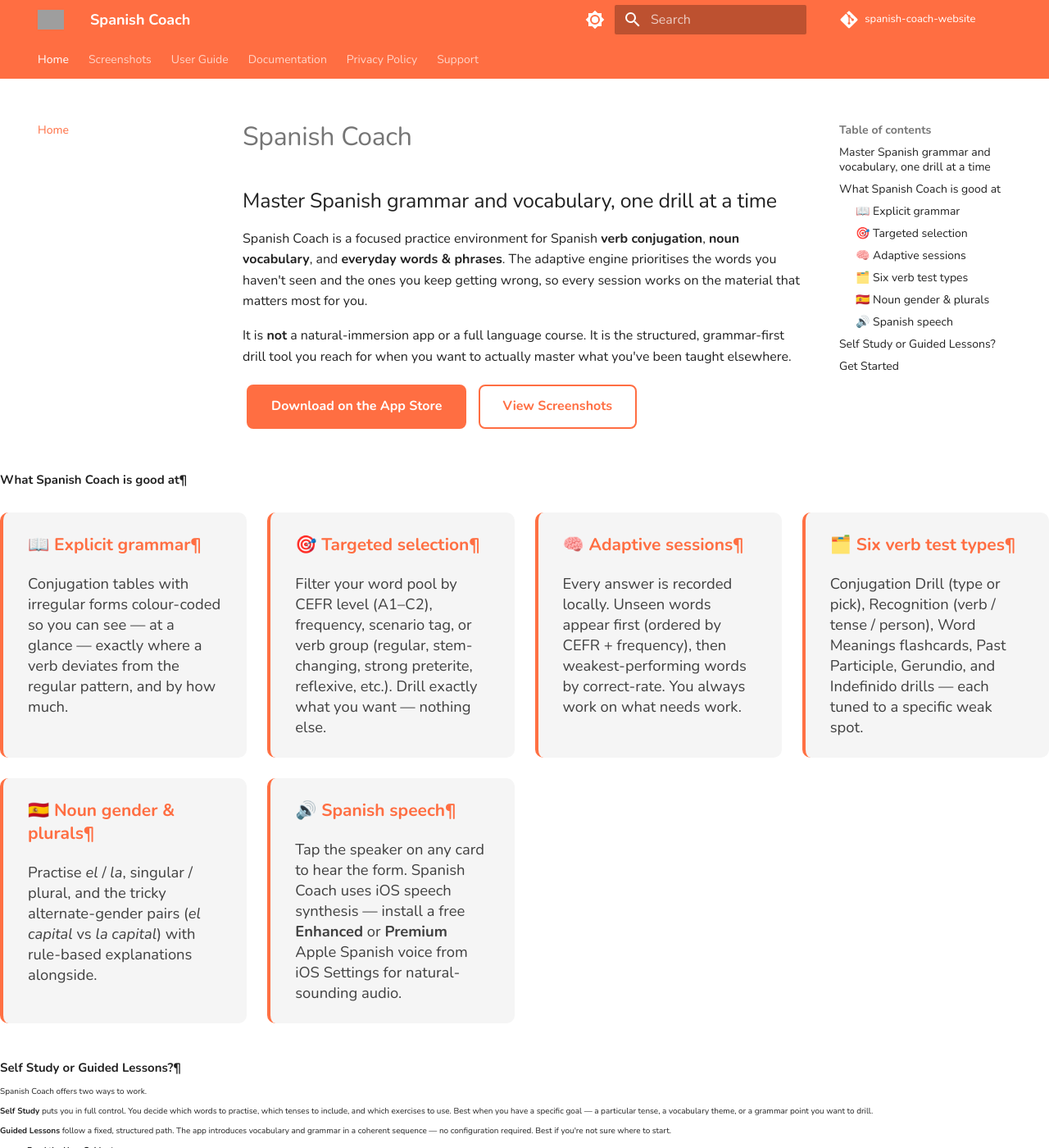
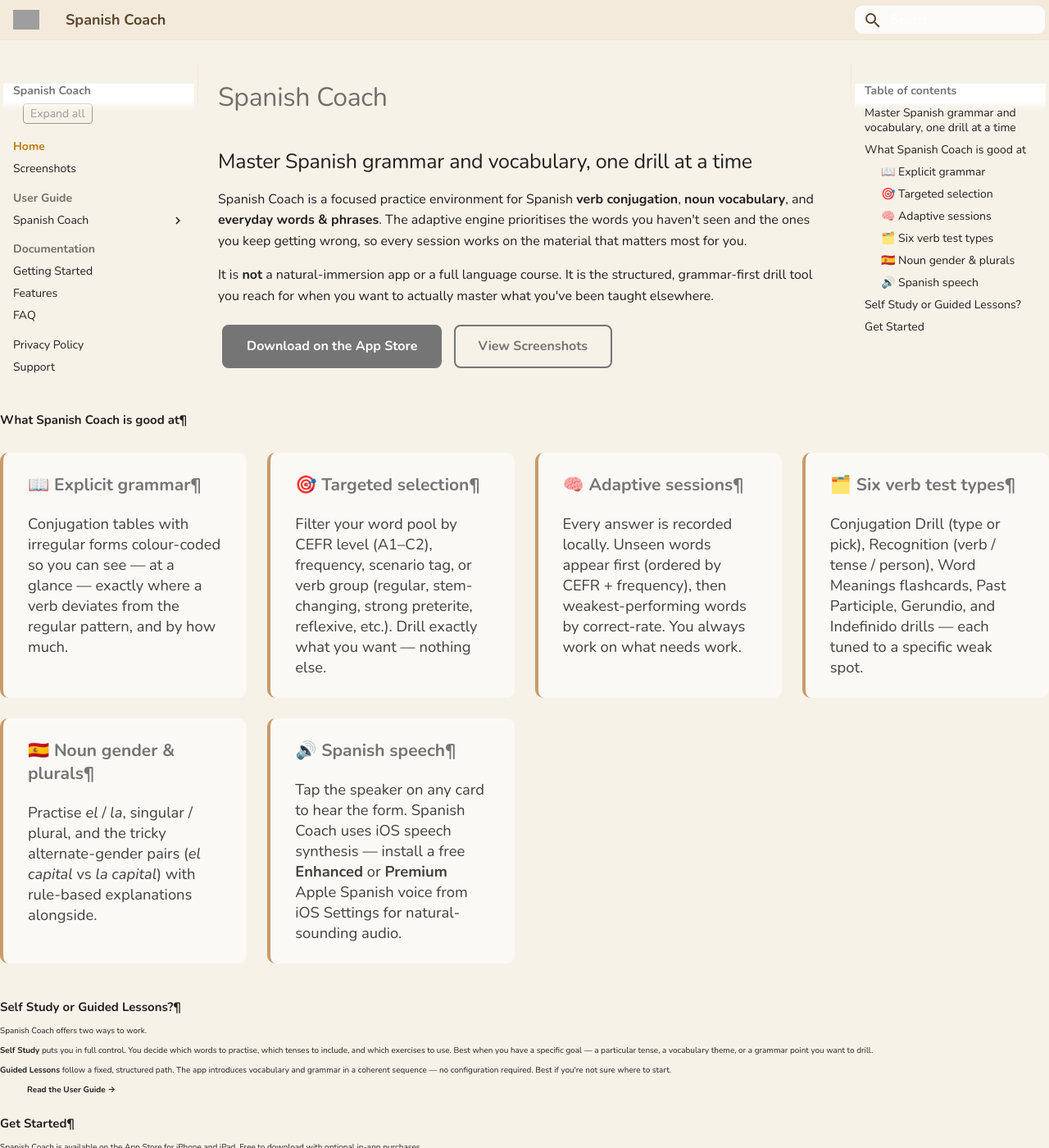
Before and after one commit to jjabakker/spanish-coach-website, an MkDocs documentation site: the page built from docs/index.md, in a window 1280 px wide and 1400 px high. Shown: the whole window at 82% size. Built offline with MkDocs 1.6.1 and Material for MkDocs 9.7.7, drawn with Linux system fonts in a browser that asks for light colours; comment, search, counter and statistics services are not loaded; grey boxes are pictures that could not be loaded.

Commit message:
First Round ChatGPT

```diff
--- a/docs/assets/css/extra.css
+++ b/docs/assets/css/extra.css
@@ -1,19 +1,39 @@
 /* ============================================
    Spanish Coach — MkDocs Extra Styles
    ============================================ */
+:root {
+  --md-default-bg-color: #f7f2e8;
+  --md-default-fg-color: #332b22;
+
+  --md-primary-fg-color: #efe4cf;
+  --md-primary-fg-color--light: #f6edde;
+  --md-primary-fg-color--dark: #dcc6a0;
+
+  --md-accent-fg-color: #c07a12;
+}
+
+
+.md-main {
+  background: #f7f2e8;
+}
+
+.md-content {
+  background: transparent;
+}
+
 
 /* ---------- Hero Section ---------- */
 .hero-section {
-  background: linear-gradient(135deg, #e64a19 0%, #ff7043 100%);
+  background: linear-gradient(135deg, #ead7b1 0%, #f5ebd7 100%);
   border-radius: 12px;
   padding: 3rem 2rem;
   margin: 1.5rem 0 2rem;
-  color: white;
+  color: #3a3128;
   text-align: center;
 }
 
 .hero-section h2 {
-  color: white !important;
+  color: #3a3128 !important;
   font-size: 2.2rem;
   margin-bottom: 0.75rem;
 }
@@ -23,6 +43,50 @@
   opacity: 0.92;
   max-width: 600px;
   margin: 0 auto 1.5rem;
+}
+
+/* ---------- Warm desert navigation ---------- */
+
+.md-header {
+  background: #f3eadb !important;
+  box-shadow: 0 1px 0 rgba(180, 140, 70, 0.12);
+}
+
+.md-header,
+.md-header * {
+  color: #5c4630 !important;
+}
+
+.md-tabs {
+  background: #f6efe3 !important;
+}
+
+.md-search__form {
+  background-color: rgba(255,255,255,0.82) !important;
+  border: 1px solid rgba(180,140,70,0.15);
+  border-radius: 10px;
+}
+
+.md-sidebar--primary {
+  border-right: 1px solid rgba(190,150,90,0.12);
+}
+
+.md-sidebar--secondary {
+  border-left: 1px solid rgba(190,150,90,0.12);
+}
+
+.md-nav__link--active,
+.md-tabs__link--active {
+  color: #c07a12 !important;
+  font-weight: 600;
+}
+
+.md-typeset a {
+  color: #b67d1f;
+}
+
+.md-typeset a:hover {
+  color: #d29a34;
 }
 
 /* ---------- Video Embed ---------- */
@@ -55,10 +119,11 @@
 }
 
 .feature-card {
-  background: var(--md-code-bg-color);
+  background: rgba(255,255,255,0.55);
+  backdrop-filter: blur(4px);
   border-radius: 10px;
   padding: 1.25rem 1.5rem;
-  border-left: 4px solid #ff7043;
+  border-left: 4px solid #c89b6d;
   transition: transform 0.15s ease, box-shadow 0.15s ease;
 }
 
@@ -174,6 +239,9 @@
 }
 
 /* ---------- Responsive ---------- */
+.md-grid {
+  max-width: 1500px;
+}
 @media (max-width: 600px) {
   .hero-section h2 {
     font-size: 1.6rem;
--- a/mkdocs.yml
+++ b/mkdocs.yml
@@ -1,33 +1,24 @@
 site_name: Spanish Coach
 site_description: A focused, structured practice environment for Spanish verb conjugation, noun vocabulary, and everyday words and phrases — with adaptive sessions that prioritise the words you find hardest.
-site_author: Hans
+site_author: Hans Bakker
 site_url: https://spanishcoach.nl/
-
-repo_name: spanish-coach-website
-repo_url: https://github.com/jjabakker/spanish-coach-website
 
 theme:
   name: material
   palette:
-    - scheme: default
-      primary: deep orange
-      accent: orange
-      toggle:
-        icon: material/brightness-7
-        name: Switch to dark mode
-    - scheme: slate
-      primary: deep orange
-      accent: orange
-      toggle:
-        icon: material/brightness-4
-        name: Switch to light mode
+  - scheme: default
+    primary: grey
+    accent: amber
+
+  - scheme: slate
+    primary: blue grey
+    accent: amber
   font:
     text: Nunito
     code: Roboto Mono
   logo: assets/images/app-icon.png
   favicon: assets/images/app-icon.png
   features:
-    - navigation.tabs
     - navigation.top
     - navigation.sections
     - navigation.indexes
```
